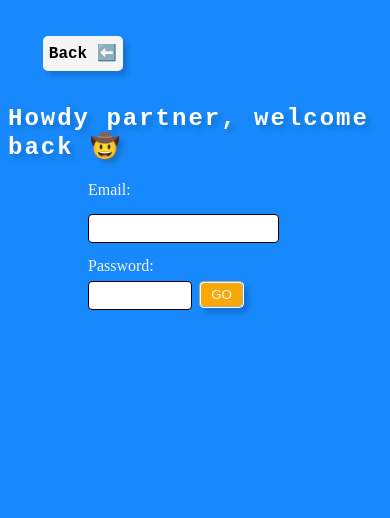
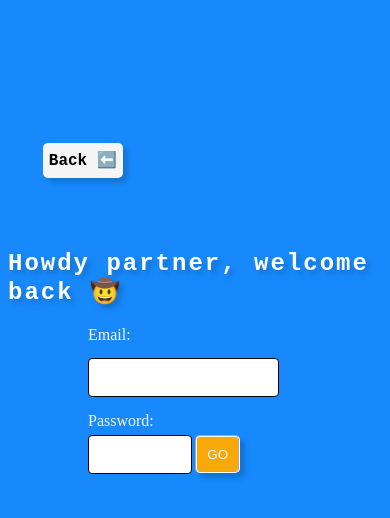
Before and after one commit to tatefrost/Stalk-Star, a Flask app: page /signin in a window 390 px wide. Shown: the top 518 px of the page. Run offline with Flask 2, Linux system fonts and the light colour scheme; parts of the project's set-up code (start-up, migrations or seed data) failed here and were passed over.

Commit message:
began mobile optimization

```diff
--- a/static/css/stalk-star.css
+++ b/static/css/stalk-star.css
@@ -5,7 +5,7 @@ body {
   flex-direction: column;
   justify-content: center;
   align-items: center;
-  margin-top: 5%;
+  margin-top: 15vh;
 }
 
 h1, h2, h3 {
@@ -167,6 +167,8 @@ a {
   padding: 6px;
   margin-top: 5%;
   margin-bottom: 5%;
+  height: 25px;
+  width: auto;
 }
 
 #addbar {
@@ -187,7 +189,8 @@ a {
 #goform {
   display: flex;
   flex-direction: row;
-  align-items: flex-end;
+  align-items: center;
+  justify-content: flex-start;
 }
 
 .buttons {
@@ -207,16 +210,23 @@ a {
 }
 
 #go {
-  margin-bottom: 7px;
-  height: 27px;
+  margin-top: 38%;
+  margin-left: -20%;
+  height: 38px;
   width: 45px
 }
 
 #go2 {
-  margin-bottom: 7px;
-  margin-left: 7px;
-  height: 27px;
+  margin-top: 38%;
+  margin-left: 7%;
+  height: 38px;
   width: 45px
+}
+
+#searchbtn {
+  height: 38px;
+  width: 55px;
+  margin-bottom: 3%;
 }
 
 form {
@@ -347,3 +357,7 @@ h4 {
 #resetspass {
   width: 44%;
 }
+
+#signinbox, #signupform {
+  margin-top: 10%;
+}
--- a/templates/artists.html
+++ b/templates/artists.html
@@ -15,7 +15,7 @@
     </div>
 
     <div>
-      <input class="buttons" type="submit" value="Search">
+      <input id="searchbtn" class="buttons" type="submit" value="Search">
     </div>
 
   </form>
--- a/templates/signup.html
+++ b/templates/signup.html
@@ -7,7 +7,7 @@
 
 <form id="signupform" action="signup" method="POST">
 
-  <div>
+  <div id="createacc">
     <label>
       Email<br>
       <input class="inputbar" id="email" type="email" name="email">
```
